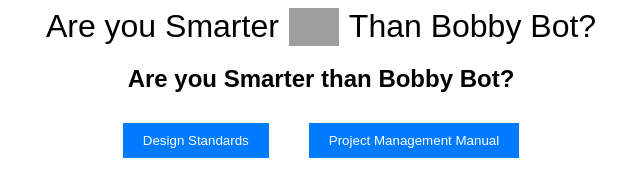
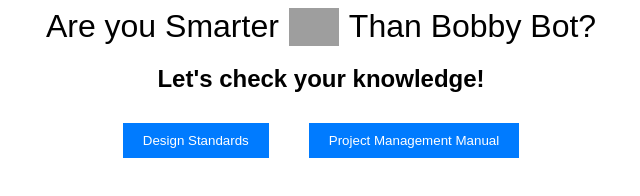
Before and after one commit to alencepoudel/BobbyBot, a plain HTML site: page index.html in a window 1280 px wide. Shown: the whole page, without its empty margins (319-959 px from the left). Drawn offline with Linux system fonts and the light colour scheme; grey boxes are pictures that could not be loaded.

Commit message:
Update index.html

```diff
--- a/index.html
+++ b/index.html
@@ -3,7 +3,7 @@
 <head>
     <meta charset="UTF-8">
     <meta name="viewport" content="width=device-width, initial-scale=1.0">
-    <title>Are you Smarter then Bobby Bot?</title>
+    <title>Are you Smarter than Bobby Bot?</title>
     <style>
         body { font-family: Arial, sans-serif; }
         .container { width: 80%; margin: 0 auto; text-align: center; }
@@ -32,7 +32,7 @@
             <span>Than Bobby Bot?</span>
         </div>
         <div id="main-menu">
-            <h2>Are you Smarter than Bobby Bot?</h2>
+            <h2>Let's check your knowledge!</h2>
             <div class="button-container">
                 <button class="btn" onclick="selectQuizType('design')">Design Standards</button>
                 <button class="btn" onclick="selectQuizType('pmm')">Project Management Manual</button>
```
